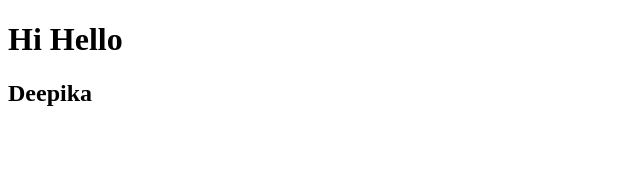
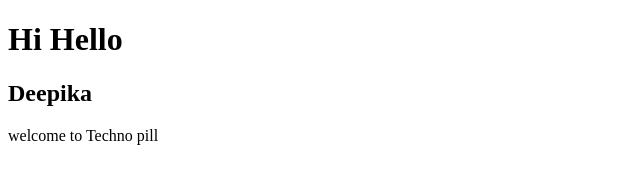
Before and after one commit to Deepika-2721/yaro, a plain HTML site: page index.html in a window 1280 px wide. Shown: the whole page, without its empty margins (0-640 px from the left). Drawn offline with Linux system fonts and the light colour scheme.

Commit message:
2nd commit

```diff
--- a/index.html
+++ b/index.html
@@ -8,5 +8,6 @@
 <body>
     <h1>Hi Hello</h1>
     <h2>Deepika</h2>
+    <p>welcome to Techno pill</p>
 </body>
 </html>
```
